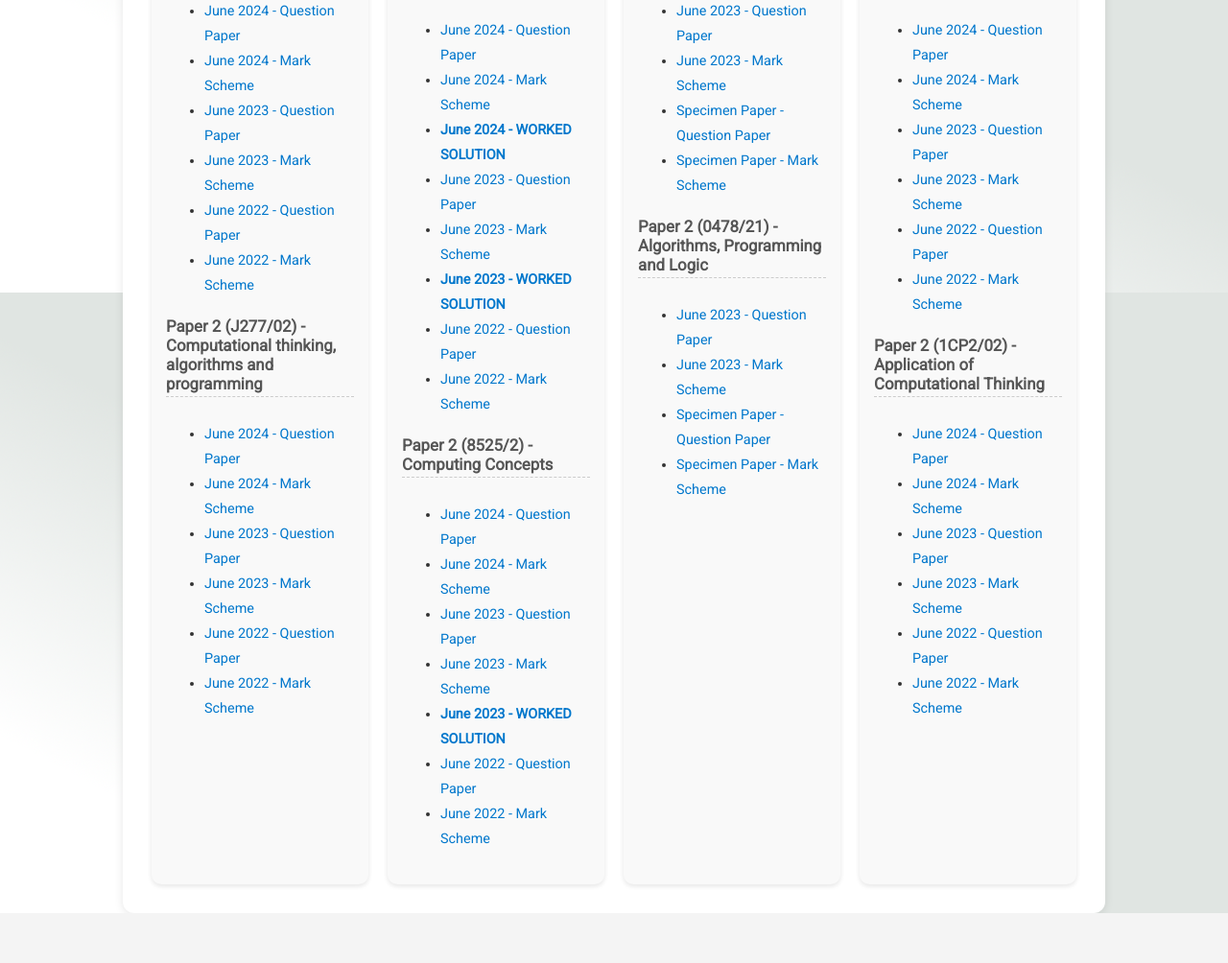
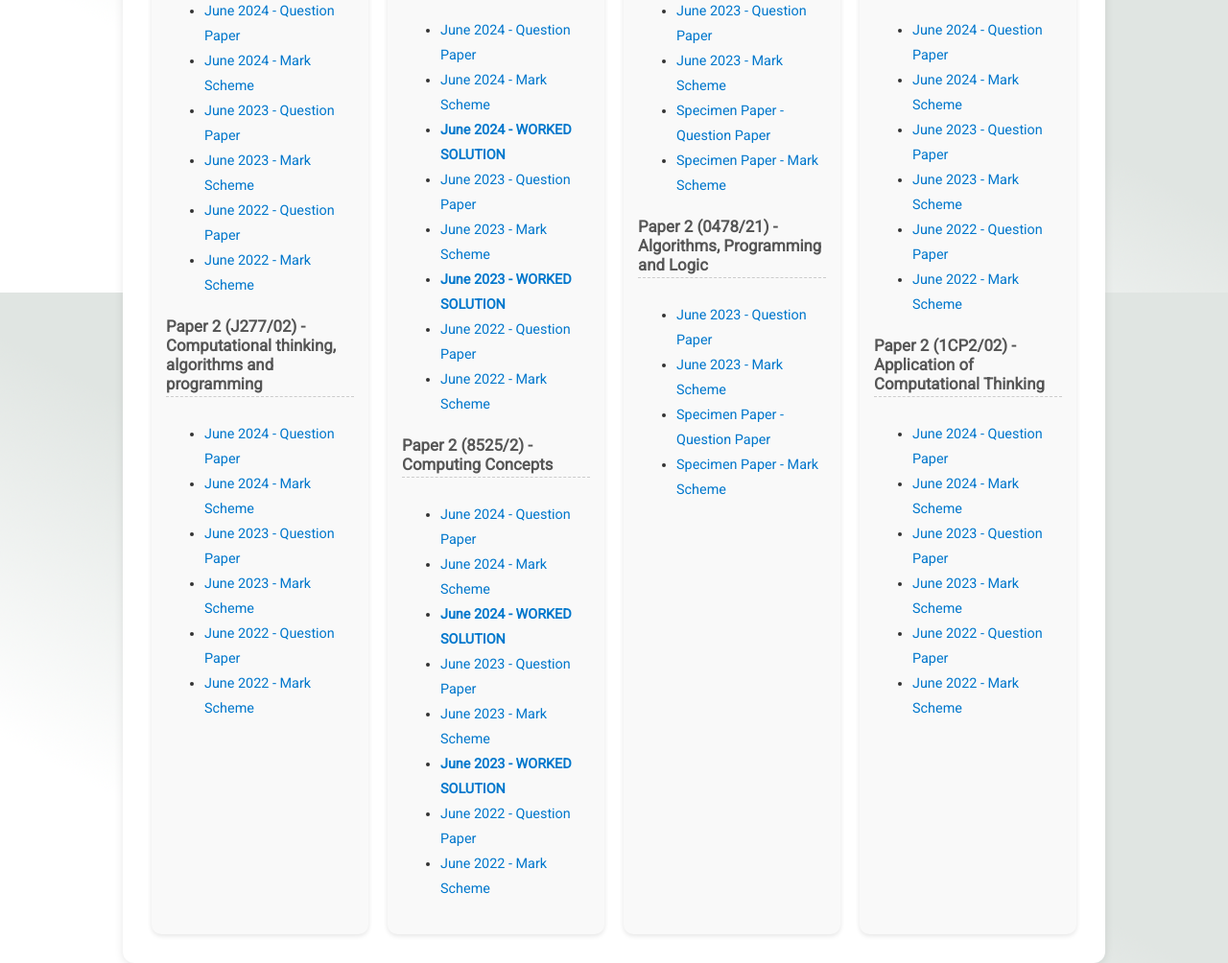
Before and after one commit to mc14211/mycstutor, a plain HTML site: page gcse/index.html in a window 1280 px wide. Shown: the part 495-1499 px from the top of the page at 96% size. Before the commit the page ends 1447 px from the top, so only its background shows below. Drawn offline with Linux system fonts and the light colour scheme.

Commit message:
added worked solution

```diff
--- a/gcse/index.html
+++ b/gcse/index.html
@@ -89,6 +89,7 @@
           <ul>
           <li><a href="https://cdn.sanity.io/files/p28bar15/green/a9703e569c09f625738372f526c90dae7454af91.pdf?_gl=1*1uyete5*_gcl_au*NDM3MTM0NzkxLjE3NTQ1ODU3ODk." target="_blank">June 2024 - Question Paper</a></li>
           <li><a href="https://cdn.sanity.io/files/p28bar15/green/65d8c4e457c40eb2412bd7b8b4d5af3676542c1f.pdf?_gl=1*1uyete5*_gcl_au*NDM3MTM0NzkxLjE3NTQ1ODU3ODk." target="_blank">June 2024 - Mark Scheme</a></li>
+          <li><a href="/pdf-viewer.html?pdf=past-papers/gcse-aqa-june24-paper2-WORKED.pdf" target="_blank"><strong>June 2024 - WORKED SOLUTION</strong></a></li>
           <li><a href="https://cdn.sanity.io/files/p28bar15/green/52f67d882ddb6f4df1a8fc8f9a9670163bc5242c.pdf?_gl=1*tjt20z*_gcl_au*NDM3MTM0NzkxLjE3NTQ1ODU3ODk." target="_blank">June 2023 - Question Paper</a></li>
           <li><a href="https://cdn.sanity.io/files/p28bar15/green/642bc63cc1a2bde5150267668b706cbdaa16b9fc.pdf?_gl=1*tjt20z*_gcl_au*NDM3MTM0NzkxLjE3NTQ1ODU3ODk." target="_blank">June 2023 - Mark Scheme</a></li>
           <li><a href="/pdf-viewer.html?pdf=past-papers/gcse-aqa-june23-paper2-WORKED.pdf" target="_blank"><strong>June 2023 - WORKED SOLUTION</strong></a></li>
```
Also changed, not shown: 1 other file.
